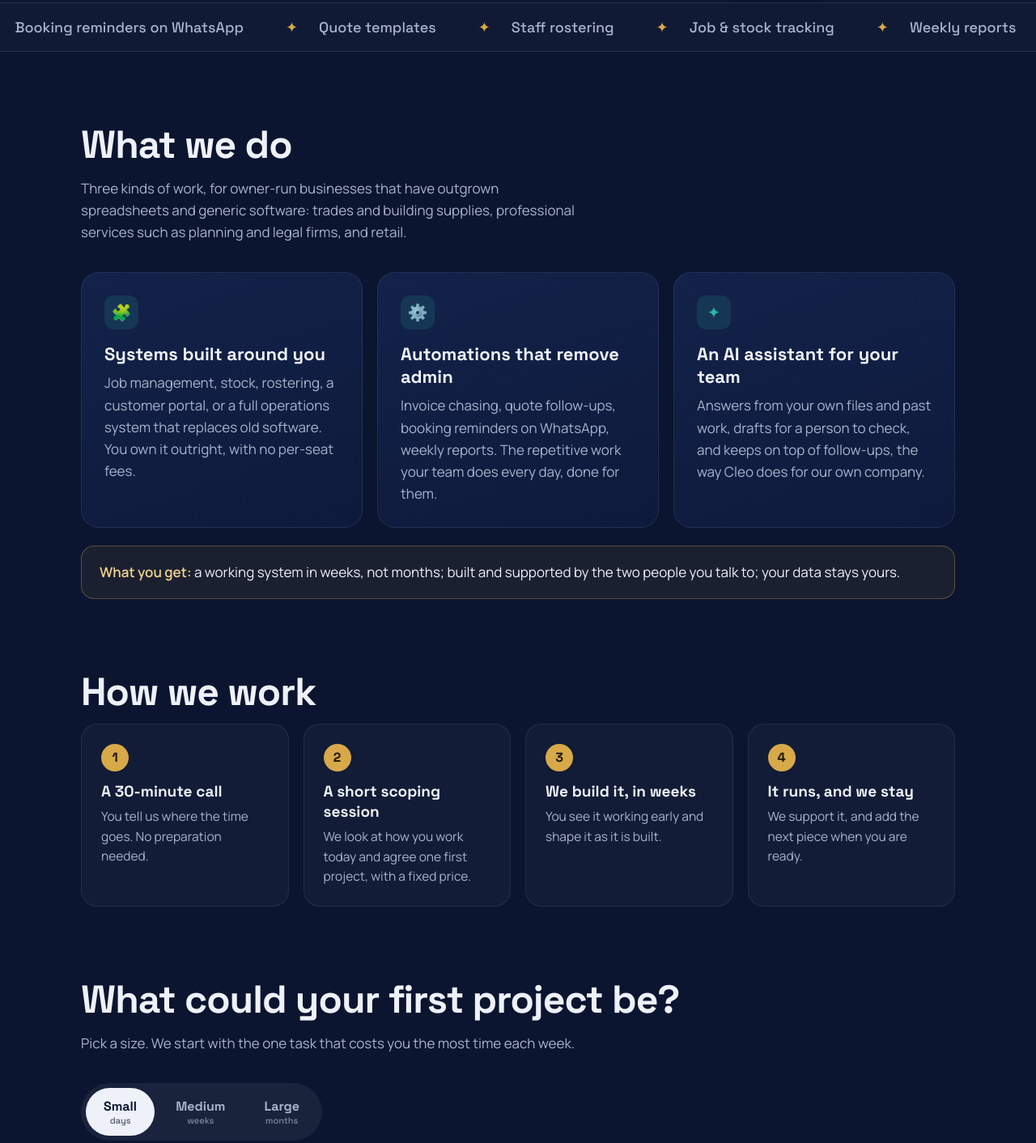
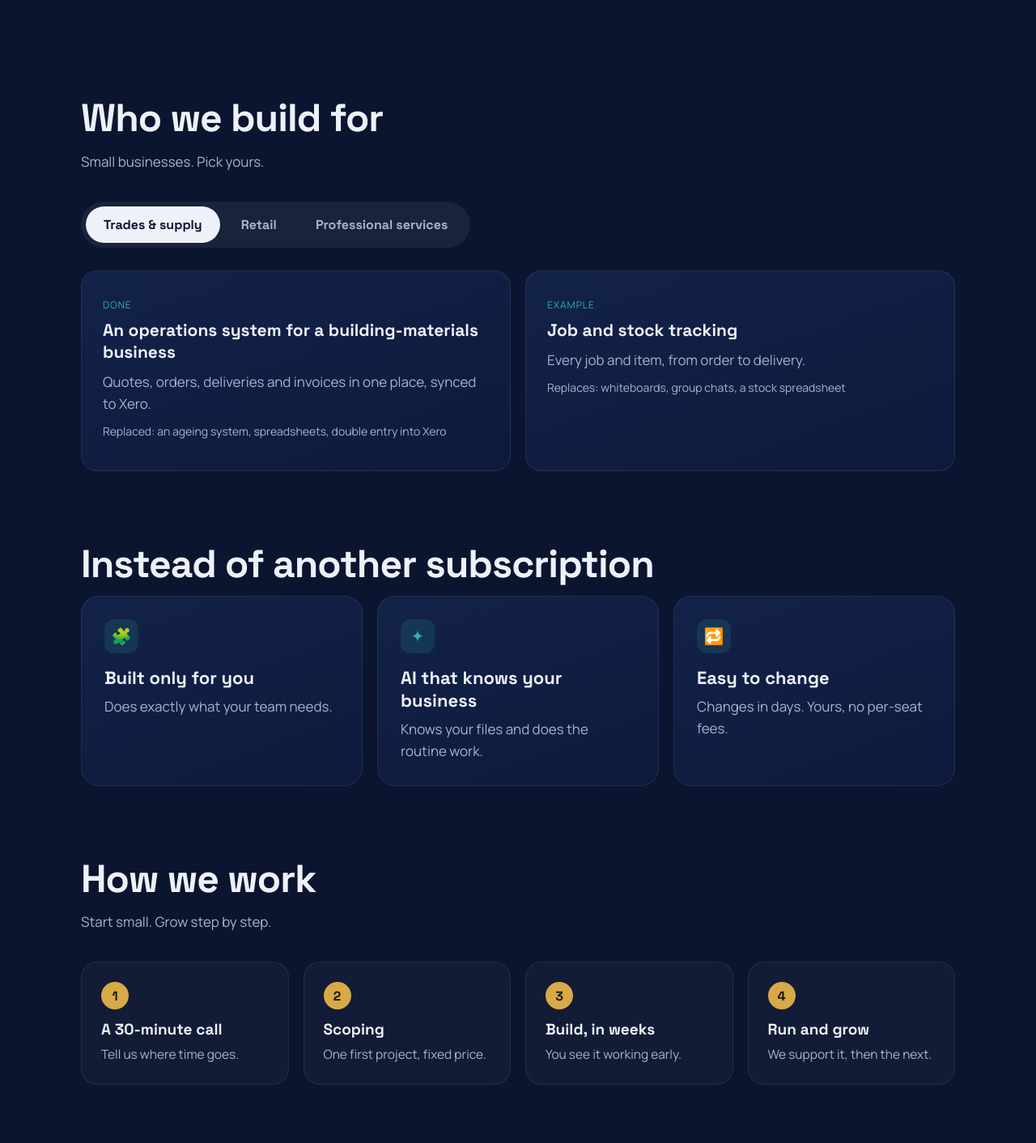
Before and after one commit to Oren-and-Elad/pages, a plain HTML site: page start-v4/index.html in a window 1280 px wide. Shown: the part 829-2241 px from the top of the page at 81% size. Drawn offline with Linux system fonts and the light colour scheme.

Commit message:
v4 is now v4.1 (Oren accepted): Michal's feedback, shorter, a product screenshot
Co-Authored-By: Claude Opus 5.5 <noreply@anthropic.com>

```diff
--- a/start-v4/index.html
+++ b/start-v4/index.html
@@ -82,66 +82,75 @@ footer{border-top:1px solid rgba(255,255,255,.1);padding:26px 0;color:var(--mut)
 .step h3{font:700 19px "Space Grotesk",sans-serif;margin:0 0 6px}.step p{margin:0;color:var(--mut);font-size:15.5px}
 html{scroll-behavior:smooth}section[id],div[id=contact]{scroll-margin-top:20px}
 @media (max-width:820px){.links{display:none}.svc,.steps{grid-template-columns:1fr}}
+.who{display:grid;grid-template-columns:1fr 1fr;gap:18px}
+.who .card{padding:26px;border-radius:20px;background:linear-gradient(160deg,var(--deep),#0e1a3b);border:1px solid rgba(255,255,255,.08)}
+.who .card h3{font:700 21px "Space Grotesk",sans-serif;margin:0 0 10px}.who .card p{margin:0 0 10px;color:var(--mut)}
+.who .rep{font-size:14px;color:var(--gold2)}.who .tag{display:inline-block;font-size:12px;letter-spacing:.08em;text-transform:uppercase;color:var(--teal);margin-bottom:8px}
+@media (max-width:820px){.who{grid-template-columns:1fr}}
+.art.shot img{width:min(560px,90vw);aspect-ratio:auto;border-radius:18px;object-fit:cover;box-shadow:0 0 0 1px rgba(216,169,72,.5),0 40px 120px rgba(0,0,0,.6)}
+.art.shot .badge{bottom:-18px}
 </style></head><body>
 <div class="wrap"><nav><a class="logo" href="#"><img src="../cleo-logo-128.png" alt="">CLEOPATRA</a><div class="links"><a href="#what">What we do</a><a href="#how">How we work</a><a href="#work">Our work</a><a href="#team">Team</a></div><a class="navcta" href="#contact">Talk to us</a></nav>
 <header class="hero">
- <div><div class="kicker"><i></i>Custom software for small and medium businesses · Sydney</div>
- <h1>We build the software <span>your business runs on</span>.</h1>
- <p class="lede">We build systems and automations around the way your business already works, so the routine work (quotes, invoices, rosters, reminders, reports) runs itself. We start with the one thing that costs you the most time.</p>
+ <div><div class="kicker"><i></i>Custom software and AI for small businesses · Sydney</div>
+ <h1>Software built <span>for your business</span>, not another subscription.</h1>
+ <p class="lede">Custom software with AI inside, made for how you work. It replaces your subscriptions and spreadsheets.</p>
  <div class="btns"><a class="btn p" href="https://calendar.app.google/QPiFU4qhbfeud8hA8">Book a 30-minute call →</a><a class="btn s" href="https://wa.me/61494821341?text=Hi%20Cleopatra%2C%20I%20saw%20your%20page%20and%20would%20like%20a%20quick%20chat.">WhatsApp us</a></div>
  <div class="hours">Mon–Fri, 9–5 Sydney. Pick any time.</div></div>
- <div class="art"><img src="cleo-portrait.jpg" alt="Cleo, our AI chief of staff"><div class="badge"><b>Cleo</b> runs our own company every day: the morning brief, the follow-ups, the finances.</div></div>
+ <div class="art shot"><img src="product.jpg" alt="An example: asking for similar past matters, answered from the firm's own files (illustrative data)"><div class="badge"><b>An example</b> from a system we design: ask in plain words, get answers from your own files.</div></div>
 </header></div>
-<div class="marquee" aria-hidden="true"><div class="track">
-<span>Invoice chasing</span><span>Booking reminders on WhatsApp</span><span>Quote templates</span><span>Staff rostering</span><span>Job &amp; stock tracking</span><span>Weekly reports</span><span>A customer portal</span><span>Replacing old software</span>
-<span>Invoice chasing</span><span>Booking reminders on WhatsApp</span><span>Quote templates</span><span>Staff rostering</span><span>Job &amp; stock tracking</span><span>Weekly reports</span><span>A customer portal</span><span>Replacing old software</span>
-</div></div>
+
 <div class="wrap">
 <section id="what">
- <h2>What we do</h2><p class="sub">Three kinds of work, for owner-run businesses that have outgrown spreadsheets and generic software: trades and building supplies, professional services such as planning and legal firms, and retail.</p>
+ <h2>Who we build for</h2><p class="sub">Small businesses. Pick yours.</p>
+ <div class="tabs" role="tablist" id="who-tabs">
+  <button role="tab" aria-selected="true" data-w="trade">Trades &amp; supply</button>
+  <button role="tab" aria-selected="false" data-w="retail">Retail</button>
+  <button role="tab" aria-selected="false" data-w="prof">Professional services</button>
+ </div>
+ <div class="who" id="who"></div>
+</section>
+<section style="padding-top:0">
+ <h2>Instead of another subscription</h2>
  <div class="svc">
-  <div class="tile"><div class="ic">🧩</div><h3>Systems built around you</h3><p>Job management, stock, rostering, a customer portal, or a full operations system that replaces old software. You own it outright, with no per-seat fees.</p></div>
-  <div class="tile"><div class="ic">⚙️</div><h3>Automations that remove admin</h3><p>Invoice chasing, quote follow-ups, booking reminders on WhatsApp, weekly reports. The repetitive work your team does every day, done for them.</p></div>
-  <div class="tile"><div class="ic">✦</div><h3>An AI assistant for your team</h3><p>Answers from your own files and past work, drafts for a person to check, and keeps on top of follow-ups, the way Cleo does for our own company.</p></div>
+  <div class="tile"><div class="ic">🧩</div><h3>Built only for you</h3><p>Does exactly what your team needs.</p></div>
+  <div class="tile"><div class="ic">✦</div><h3>AI that knows your business</h3><p>Knows your files and does the routine work.</p></div>
+  <div class="tile"><div class="ic">🔁</div><h3>Easy to change</h3><p>Changes in days. Yours, no per-seat fees.</p></div>
  </div>
- <div class="get"><b>What you get:</b> a working system in weeks, not months; built and supported by the two people you talk to; your data stays yours.</div>
 </section>
 <section id="how" style="padding-top:0">
- <h2>How we work</h2>
+ <h2>How we work</h2><p class="sub">Start small. Grow step by step.</p>
  <div class="steps">
-  <div class="step"><b>1</b><h3>A 30-minute call</h3><p>You tell us where the time goes. No preparation needed.</p></div>
-  <div class="step"><b>2</b><h3>A short scoping session</h3><p>We look at how you work today and agree one first project, with a fixed price.</p></div>
-  <div class="step"><b>3</b><h3>We build it, in weeks</h3><p>You see it working early and shape it as it is built.</p></div>
-  <div class="step"><b>4</b><h3>It runs, and we stay</h3><p>We support it, and add the next piece when you are ready.</p></div>
+  <div class="step"><b>1</b><h3>A 30-minute call</h3><p>Tell us where time goes.</p></div>
+  <div class="step"><b>2</b><h3>Scoping</h3><p>One first project, fixed price.</p></div>
+  <div class="step"><b>3</b><h3>Build, in weeks</h3><p>You see it working early.</p></div>
+  <div class="step"><b>4</b><h3>Run and grow</h3><p>We support it, then the next.</p></div>
  </div>
 </section>
-<section style="padding-top:0">
- <h2>What could your first project be?</h2><p class="sub">Pick a size. We start with the one task that costs you the most time each week.</p>
- <div class="tabs" role="tablist">
-  <button role="tab" aria-selected="true" data-k="s">Small<small>days</small></button>
-  <button role="tab" aria-selected="false" data-k="m">Medium<small>weeks</small></button>
-  <button role="tab" aria-selected="false" data-k="l">Large<small>months</small></button>
- </div>
- <div class="grid" id="tiles"></div>
-</section>
+
 <section id="work" style="padding-top:0"><div class="proof">
- <div><h2>The last one we built</h2><p class="sub" style="margin-bottom:0">A system for a building-materials business replaced their old one in August 2026. Quotes, invoices and deliveries run in it, invoices and payments sync to Xero, and staff ask for changes from inside it.</p>
- <div class="safe"><span>🔒</span><div><b>You stay in control.</b> Where the system writes to a customer or moves money, it prepares it and waits: nothing is sent and nothing is paid until you approve it.</div></div></div>
+ <div><h2>In use every day</h2><p class="sub" style="margin-bottom:0">The building-materials system we built, live since August 2026:</p>
+ <div class="safe"><span>🔒</span><div><b>You stay in control.</b> Nothing goes to a customer or gets paid until you approve.</div></div></div>
  <div class="nums"><div class="n"><b>644</b><span>staff requests since April 2026</span></div><div class="n"><b>627</b><span>closed as done</span></div><div class="n"><b>29h</b><span>median, request to closed</span></div></div>
 </div></section>
 <section id="team" style="padding-top:0" class="team">
  <div class="team-text"><h2>Two people, not a call centre.</h2>
- <p class="sub">You talk to the two of us, from the first coffee to the day it is in use, and after. Oren builds the product side; Elad builds the engineering. When something needs fixing, you message us, and we answer.</p>
+ <p class="sub">You deal with us directly, from the first coffee and after.</p>
  <div class="people"><div class="person"><div class="av">OW</div><div><b>Oren Weiss</b><span>Product · ex-Canva</span></div></div><div class="person"><div class="av">ES</div><div><b>Elad Shultz</b><span>Engineering · ex-Atlassian</span></div></div></div></div>
  <figure class="photos"><img class="p1" src="team-cafe.jpg" alt="Oren and Elad at a café in Sydney"><img class="p2" src="team-desk.jpg" alt="Oren and Elad at their desk"><figcaption>Oren and Elad · Sydney</figcaption></figure>
 </section>
-<div class="final" id="contact"><h2>Tell us the one thing<br>that takes your week.</h2><p class="sub" style="margin:14px auto 0">Book a time, message us on WhatsApp, or email <span style="user-select:all">Cleo@Cleopatra.global</span>.</p><div class="btns"><a class="btn p" href="https://calendar.app.google/QPiFU4qhbfeud8hA8">Book a 30-minute call →</a><a class="btn s" href="https://wa.me/61494821341?text=Hi%20Cleopatra%2C%20I%20saw%20your%20page%20and%20would%20like%20a%20quick%20chat.">WhatsApp us</a></div></div>
+<div class="final" id="contact"><h2>Tell us the one thing<br>that takes your week.</h2><div class="btns"><a class="btn p" href="https://calendar.app.google/QPiFU4qhbfeud8hA8">Book a 30-minute call →</a><a class="btn s" href="https://wa.me/61494821341?text=Hi%20Cleopatra%2C%20I%20saw%20your%20page%20and%20would%20like%20a%20quick%20chat.">WhatsApp us</a></div></div>
 <footer>Shultz &amp; Weiss Pty Ltd, trading as Cleopatra · Sydney</footer>
 </div>
 <script>
-var T={s:[["💸","Invoice chasing","Overdue invoices get a polite reminder, and you see who paid."],["📅","Booking reminders on WhatsApp","Customers get a reminder the day before, and reply to confirm."],["🧾","Quote templates","Every quote looks the same, numbered, and ready to send."],["📊","Weekly reports","The numbers you check every Monday, done for you."]],
-m:[["👥","Staff rostering","Who works when, built from your rules, not a spreadsheet."],["📦","Job & stock tracking","Every job and item in one place, from order to delivery."],["🌐","A customer portal","Customers see their orders and invoices without calling you."],["🗂️","A CRM that updates itself","Contacts and follow-ups that stay current on their own."]],
-l:[["🏭","An operations system for a factory or yard","Quotes, orders, deliveries and invoices in one system, synced to Xero."],["🔁","Replacing old software","Off the old system, onto one built around how you work."],["🤖","An AI chief of staff for the owner","Briefs, follow-ups and first drafts, and it asks before anything leaves."]]};
-var g=document.getElementById('tiles');function show(k){g.innerHTML='';T[k].forEach(function(t){var d=document.createElement('div');d.className='tile';d.innerHTML='<div class="ic"></div><h3></h3><p></p>';d.querySelector('.ic').textContent=t[0];d.querySelector('h3').textContent=t[1];d.querySelector('p').textContent=t[2];g.appendChild(d)})}
-document.querySelectorAll('.tabs button').forEach(function(b){b.onclick=function(){document.querySelectorAll('.tabs button').forEach(function(x){x.setAttribute('aria-selected','false')});b.setAttribute('aria-selected','true');show(b.dataset.k)}});show('s');
-</script></body></html>
+(function(){
+ var W={trade:[["Done","An operations system for a building-materials business","Quotes, orders, deliveries and invoices in one place, synced to Xero.","Replaced: an ageing system, spreadsheets, double entry into Xero"],["Example","Job and stock tracking","Every job and item, from order to delivery.","Replaces: whiteboards, group chats, a stock spreadsheet"]],
+ retail:[["Phase one","Staff rostering for a national retail chain","The right people in each store, from the chain's own rules.","Replaces: a spreadsheet and hours of manual work each week"],["Example","Booking reminders and follow-ups","Customers confirm on WhatsApp. Fewer no-shows.","Replaces: manual calls and texts"]],
+ prof:[["In progress","Finding past work in seconds, for a planning firm","Ask in plain words, get similar past matters from their own files.","Replaces: asking colleagues, digging through folders"],["Example","Invoice chasing and a job board","Reminders until paid. Who is on which job.","Replaces: a Word list, manual reminders"]]};
+ var box=document.getElementById('who');
+ function show(k){box.innerHTML='';W[k].forEach(function(c){var d=document.createElement('div');d.className='card';d.innerHTML='<span class="tag"></span><h3></h3><p></p><p class="rep"></p>';d.querySelector('.tag').textContent=c[0];d.querySelector('h3').textContent=c[1];d.querySelector('p').textContent=c[2];d.querySelector('.rep').textContent=c[3];box.appendChild(d)})}
+ document.querySelectorAll('#who-tabs button').forEach(function(b){b.onclick=function(){document.querySelectorAll('#who-tabs button').forEach(function(x){x.setAttribute('aria-selected','false')});b.setAttribute('aria-selected','true');show(b.dataset.w)}});
+ show('trade');
+})();
+</script>
+</body></html>
```
Also changed, not shown: start-v4/product.jpg (added).
